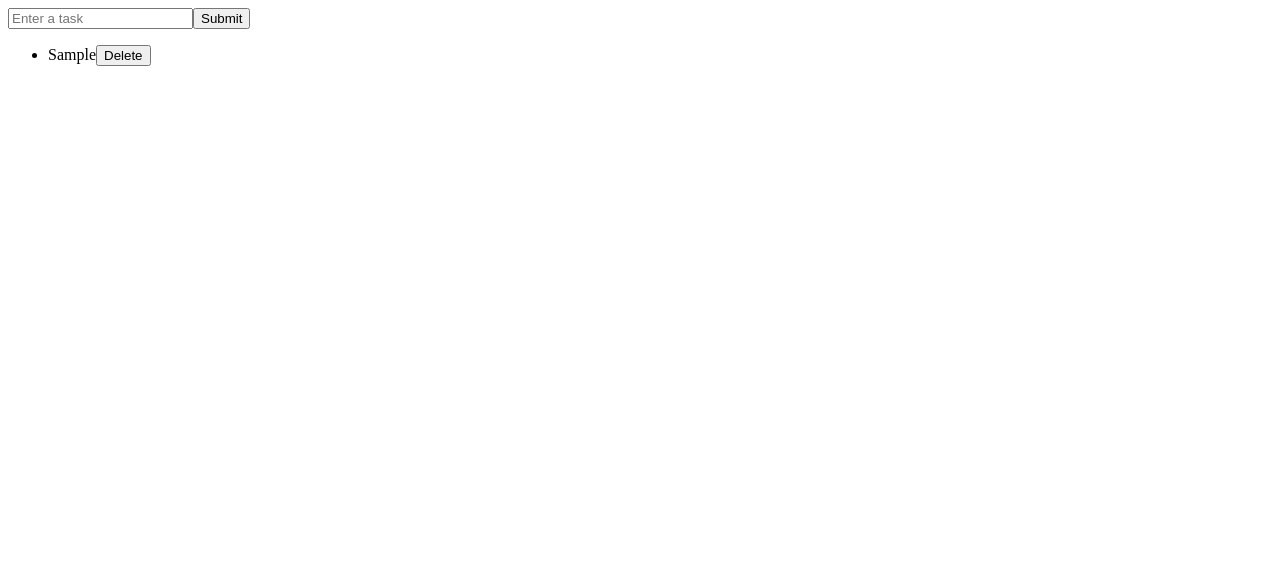
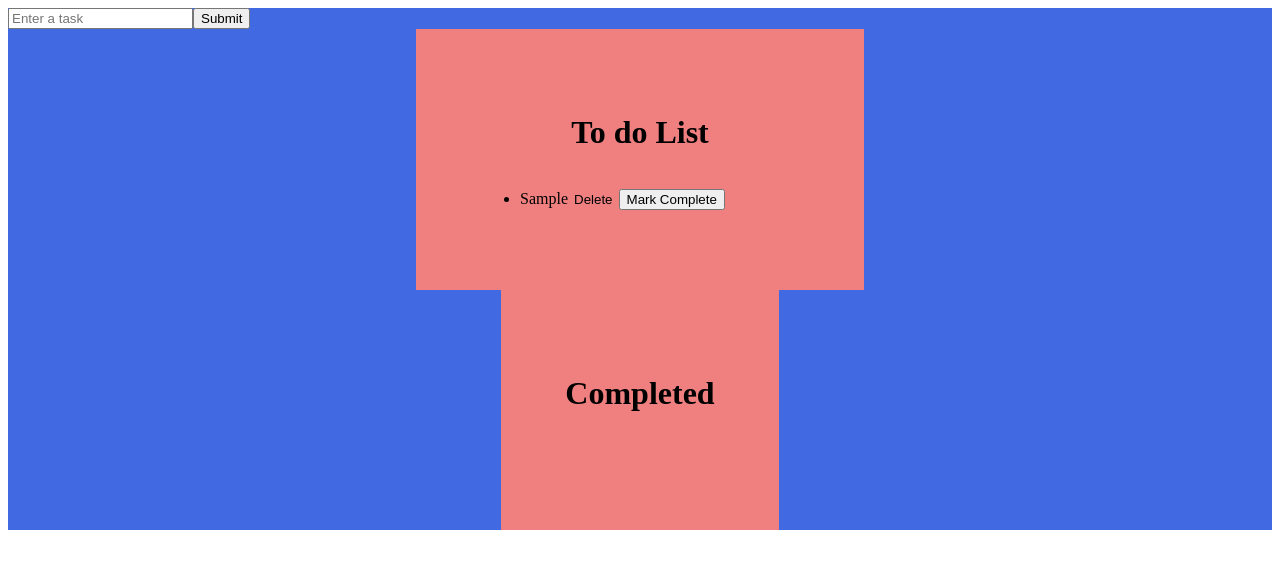
Before and after one commit to stratumm/todolist, a React (Vite) app in the folder todolist/: page / in a window 1280 px wide. Both pictures are taken after typing "Sample" into the empty fields and a click on the button "Submit". Shown: the top 568 px of the page. Built offline with nearby package versions, Linux system fonts and the light colour scheme.

Commit message:
Applied css changes to separate Todo and Completed

```diff
--- a/todolist/package.json
+++ b/todolist/package.json
@@ -11,7 +11,8 @@
   },
   "dependencies": {
     "react": "^19.0.0",
-    "react-dom": "^19.0.0"
+    "react-dom": "^19.0.0",
+    "styled-components": "^6.1.15"
   },
   "devDependencies": {
     "@eslint/js": "^9.21.0",
--- a/todolist/src/App.tsx
+++ b/todolist/src/App.tsx
@@ -1,23 +1,22 @@
 import { useState } from "react"
 import InputField from "./components/InputField"
 import TodoList from "./components/Todolist"
+import { Todo } from "./models/Todo"
+import CompletedTodoList from "./components/CompletedTodoList"
+import styled from "styled-components"
 
 export default function App() {
 
-interface Todo {
-  id: number
-  todo: string
-  completed: boolean
-}
 
 const [todo, setTodo] = useState<string>("")
-const [todoList, setTodolist] = useState<Array<Todo>>([])
+const [todoList, setTodoList] = useState<Array<Todo>>([])
+const [completedTodoList, setCompletedTodoList] = useState<Array<Todo>>([])
 
 
 const handleAdd = (e: React.FormEvent) => {
 e.preventDefault()
   if (todo) {
-    setTodolist( [...todoList, {id: Date.now(), todo, completed: false}])
+    setTodoList( [...todoList, {id: Date.now(), todo, completed: false}])
     console.log(todo)
     setTodo("")
   }
@@ -25,14 +24,28 @@ e.preventDefault()
 
 const handleDelete = (id: number) => {
   const deletedTodo = todoList.filter((todo) => todo.id!= id)
-  setTodolist(deletedTodo)
+  setTodoList(deletedTodo)
+}
+
+const handleComplete = (id: number) => {
+  const completedTodo = todoList.find((todo) => todo.id === id)
+  if (completedTodo) {
+  setCompletedTodoList([...completedTodoList, { ...completedTodo, completed: true }]);
+  setTodoList(todoList.filter((todo) => todo.id != id))
+}
 }
 
 
   return  (
-    <>
+    <Background>
       <InputField handleAdd={handleAdd} todo={todo} setTodo={setTodo}/>
-      <TodoList todoList={todoList} handleDelete={handleDelete}/>
-    </>
+      <TodoList todoList={todoList} handleDelete={handleDelete} handleComplete={handleComplete}/>
+      <CompletedTodoList completedTodoList={completedTodoList} />
+    </Background>
   )
 }
+
+
+const Background = styled.div`
+  background: royalblue;
+`
--- a/todolist/src/components/CompletedTodoList.tsx
+++ b/todolist/src/components/CompletedTodoList.tsx
@@ -1,21 +1,33 @@
 import { Todo } from "../models/Todo"
+import styled from "styled-components"
 
 interface props {
-    todoList: Array<Todo>
-    handleDelete: (id: number) => void
+    completedTodoList: Array<Todo>
 }
 
-const TodoList: React.FC<props> = ({todoList, handleDelete}) => {
+const CompletedTodoList: React.FC<props> = ({completedTodoList}) => {
     return (
-        <ul>
-            {todoList.map((todo)=>(
-        <li key={todo.id}>
-            {todo.todo}
-            <button onClick={() => handleDelete(todo.id)}>Delete</button>
-        </li>
-            ))}
-        </ul>
+        <CompletedTodoListContainer>
+            <h1>Completed</h1>
+            <ul >
+                {completedTodoList.map((todo) => (
+            <li key={todo.id}>
+                {todo.todo}
+            </li>
+                ))}
+            </ul>
+        </CompletedTodoListContainer>
     )
 }
 
-export default TodoList
+export default CompletedTodoList
+
+const CompletedTodoListContainer = styled.div`
+    display: flex;
+    flex-direction: column;
+    width: fit-content;
+    margin-left: auto;
+    margin-right:auto;
+    padding: 4rem;
+    background: lightcoral;
+`
--- a/todolist/src/components/Todolist.tsx
+++ b/todolist/src/components/Todolist.tsx
@@ -1,21 +1,47 @@
 import { Todo } from "../models/Todo"
+import styled from "styled-components"
 
 interface props {
     todoList: Array<Todo>
     handleDelete: (id: number) => void
+    handleComplete: (id: number) => void
+
 }
 
-const TodoList: React.FC<props> = ({todoList, handleDelete}) => {
+const TodoList: React.FC<props> = ({todoList, handleDelete, handleComplete}) => {
     return (
+        <TodoListContainer>
+        <h1>To do List</h1>
         <ul>
             {todoList.map((todo)=>(
         <li key={todo.id}>
             {todo.todo}
-            <button onClick={() => handleDelete(todo.id)}>Delete</button>
+            <DeleteButton onClick={() => handleDelete(todo.id)}>Delete</DeleteButton>
+            <button onClick={() => handleComplete(todo.id)}>Mark Complete</button>
         </li>
             ))}
         </ul>
+        </TodoListContainer>
     )
 }
 
 export default TodoList
+
+const TodoListContainer = styled.div`
+    display: flex;
+    flex-direction: column;
+    width: 20rem;
+    margin-left: auto;
+    margin-right:auto;
+    padding: 4rem;
+    background: lightcoral;
+    h1 {
+        margin-left:auto;
+        margin-right:auto;
+    }
+`
+
+const DeleteButton = styled.button `
+    background: none;
+    border: none;
+`
```
Also changed, not shown: 1 other file (tests, documents, lock files or other folders).
